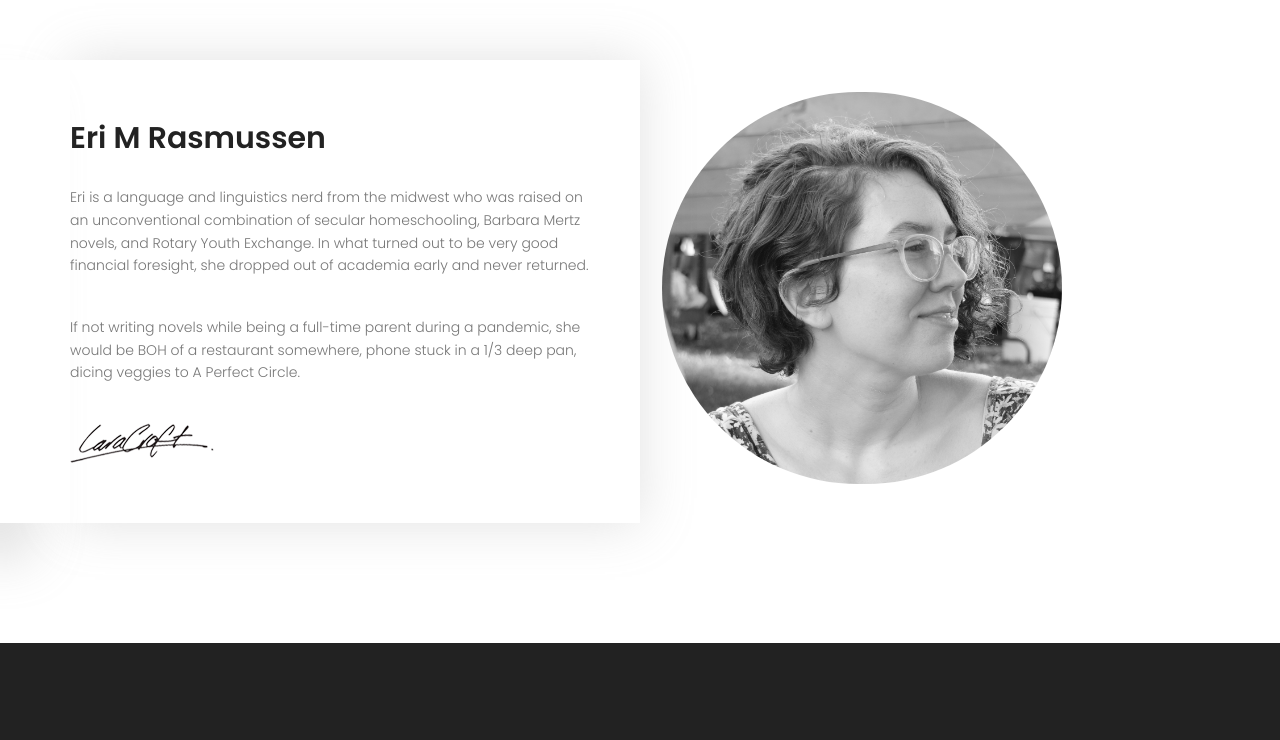
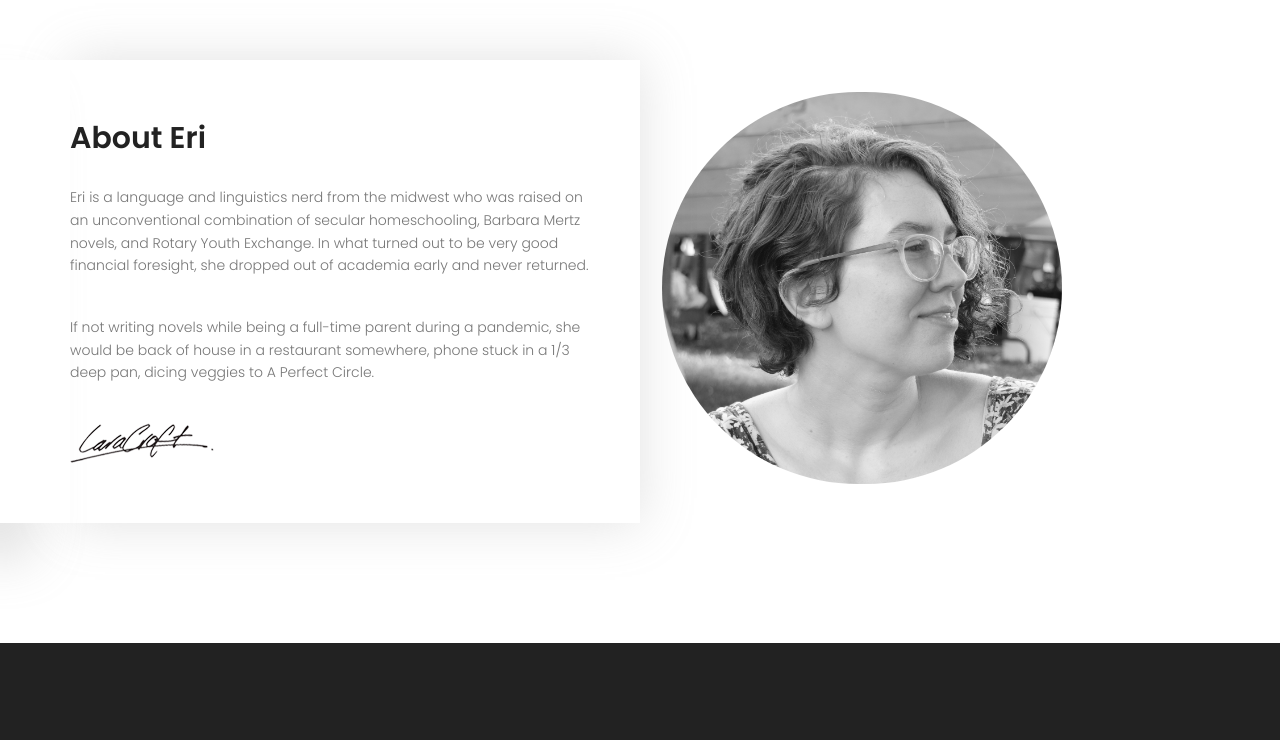
Before and after one commit to pkuc/pkuc, a plain HTML site: page index.html in a window 1280 px wide. Shown: the part 900-1640 px from the top of the page. Drawn offline with nearby package versions, Linux system fonts and the light colour scheme; some packages are replaced by stand-ins of ours.

Commit message:
text update

```diff
--- a/index.html
+++ b/index.html
@@ -88,13 +88,13 @@
 					<div class="single-info row mt-40 align-items-center">
 						<div class="col-lg-6 col-md-12 no-padding info-left">
 							<div class="info-content">
-								<h2 class="pb-30">Eri M Rasmussen</h2>
+								<h2 class="pb-30">About Eri</h2>
 								<p>
 									Eri is a language and linguistics nerd from the midwest who was raised on an unconventional combination of secular homeschooling, Barbara Mertz novels, and Rotary Youth Exchange. In what turned out to be very good financial foresight, she dropped out of academia early and never returned.
 								</p>
 								<br>
 								<p>
-									If not writing novels while being a full-time parent during a pandemic, she would be BOH of a restaurant somewhere, phone stuck in a 1/3 deep pan, dicing veggies to A Perfect Circle.
+									If not writing novels while being a full-time parent during a pandemic, she would be back of house in a restaurant somewhere, phone stuck in a 1/3 deep pan, dicing veggies to A Perfect Circle.
 								</p>
 								<br>
 								<img src="img/signature.png" alt="">
```
